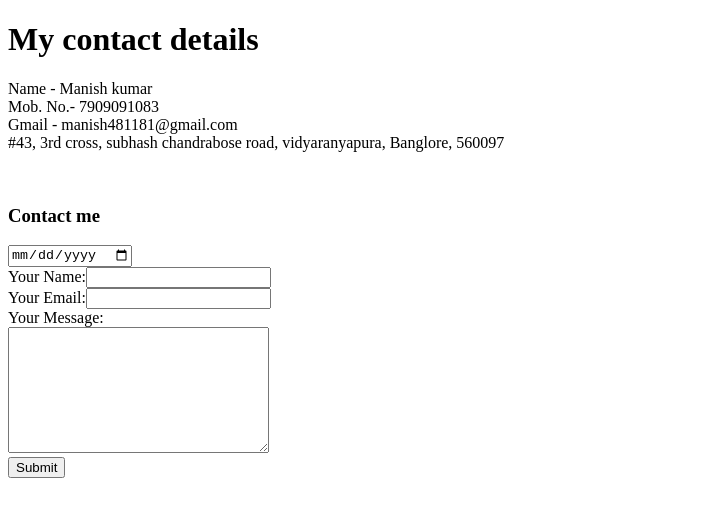
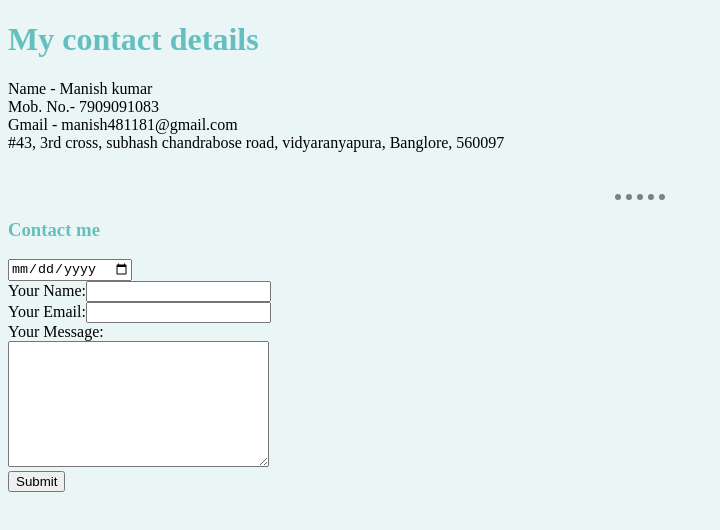
Before and after one commit to sde-manish/HTML-personal-site, a plain HTML site: page contact.html in a window 1280 px wide. Shown: the whole page, without its empty margins (0-720 px from the left). Drawn offline with Linux system fonts and the light colour scheme.

Commit message:
linked stylesheet to contact page

```diff
--- a/contact.html
+++ b/contact.html
@@ -4,11 +4,14 @@
         <meta charset="utf-8">
         <meta name="viewport" content="width=device-width initial-scale=1">
         <title>contact</title>
+        <link rel="stylesheet" href="css/style.css">
     </head>
     <body>
+
         <h1>My contact details</h1>
         <p>Name        - Manish kumar <br>Mob. No.- 7909091083 <br>Gmail       - manish481181@gmail.com <br>
         #43, 3rd cross, subhash chandrabose road, vidyaranyapura, Banglore, 560097 </p><br>
+        <hr>
         <h3>Contact me</h3>
         <form class="" action="mailto:sde.manishkumar@gmail.com" method="post" enctype="text/plain">
             <input type="date" name="Date" value=""><br>
--- a/css/style.css
+++ b/css/style.css
@@ -1,8 +1,14 @@
 
-body { background-color:powderblue; }
+body { background-color:#eaf6f6; }
 hr {background-color:none; /* no need of background-color because it has no height */
     border-style: dotted none none;
     border-color: grey;
     border-width: 6px;
     height: 0px;
     width: 4%;} /* by writing 30% percent value,the width always remain 30% of the screen size. we can also provide specific value for width like 100px or 200px. */
+
+h1{
+    color:#66bfbf;}
+
+h3{
+    color:#66bfbf;}
```
